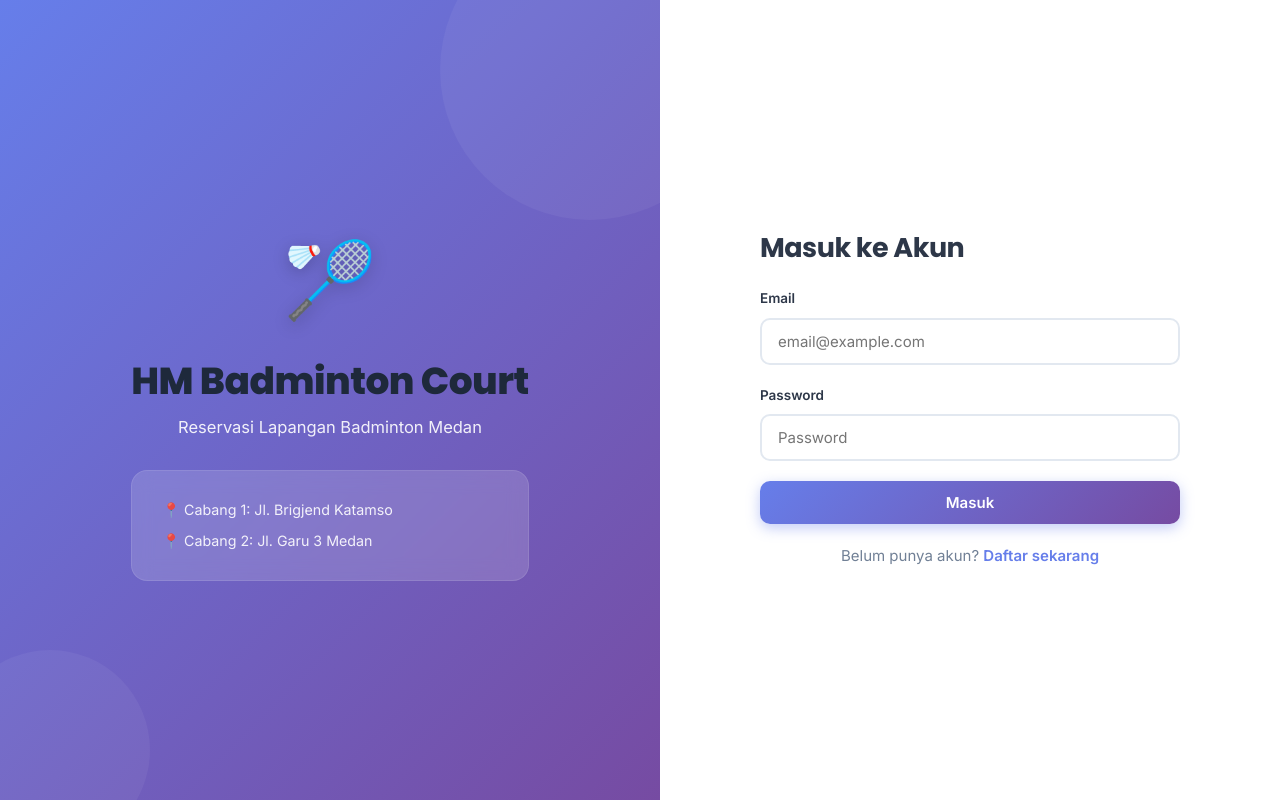
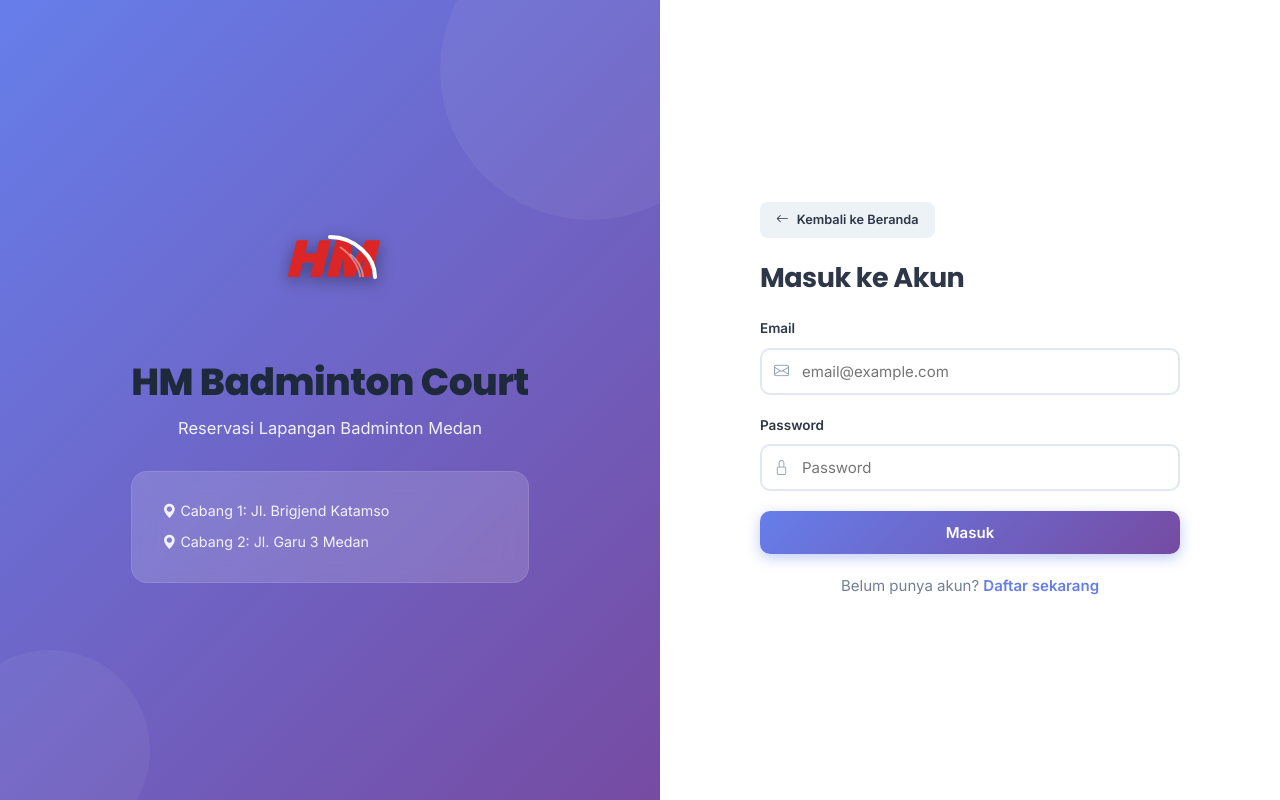
Before and after one commit to Muhammad-Nurul-Fajri/hm-badminton, a PHP site: page /hm-badminton/auth/login.php in a window 1280 px wide. Run offline with PHP 8.4, Linux system fonts and the light colour scheme.

Commit message:
feat: implement unified login page with role-based dashboard redirection

```diff
--- a/auth/login.php
+++ b/auth/login.php
@@ -58,26 +58,42 @@ require_once __DIR__ . '/../includes/header.php';
 <div class="auth-container">
     <div class="auth-left">
         <div class="auth-brand">
-            <div class="brand-icon">🏸</div>
+            <div class="brand-icon">
+                <svg width="100" height="90" viewBox="0 0 100 80" fill="none" xmlns="http://www.w3.org/2000/svg" style="filter: drop-shadow(0 4px 8px rgba(0,0,0,0.2));">
+                    <text x="5" y="55" fill="var(--primary)" font-family="'Poppins', sans-serif" font-weight="900" font-size="52" font-style="italic">HM</text>
+                    <path d="M 50 15 C 75 15, 95 35, 95 55" stroke="var(--text-inverse)" stroke-width="4" fill="none" stroke-linecap="round"/>
+                    <path d="M 60 25 C 75 35, 80 50, 80 55" stroke="rgba(255,255,255,0.4)" stroke-width="2" fill="none"/>
+                    <path d="M 70 32 C 80 40, 83 50, 83 55" stroke="rgba(255,255,255,0.4)" stroke-width="2" fill="none"/>
+                </svg>
+            </div>
             <h1>HM Badminton Court</h1>
             <p>Reservasi Lapangan Badminton Medan</p>
             <div class="cabang-info">
-                <p>📍 Cabang 1: Jl. Brigjend Katamso</p>
-                <p>📍 Cabang 2: Jl. Garu 3 Medan</p>
+                <p><i class="bi bi-geo-alt-fill"></i> Cabang 1: Jl. Brigjend Katamso</p>
+                <p><i class="bi bi-geo-alt-fill"></i> Cabang 2: Jl. Garu 3 Medan</p>
             </div>
         </div>
     </div>
     <div class="auth-right">
         <div class="auth-form-container">
+            <a href="<?php echo BASE_URL; ?>" class="btn btn-secondary btn-sm mb-4" style="margin-bottom: 24px; display: inline-flex; align-items: center; gap: 8px;">
+                <i class="bi bi-arrow-left"></i> Kembali ke Beranda
+            </a>
             <h2>Masuk ke Akun</h2>
             <form method="POST" action="">
                 <div class="form-group">
                     <label>Email</label>
-                    <input type="email" name="email" required placeholder="email@example.com">
+                    <div style="position: relative;">
+                        <input type="email" name="email" required placeholder="email@example.com" style="padding-left: 40px;">
+                        <i class="bi bi-envelope" style="position: absolute; left: 14px; top: 50%; transform: translateY(-50%); color: var(--text-muted);"></i>
+                    </div>
                 </div>
                 <div class="form-group">
                     <label>Password</label>
-                    <input type="password" name="password" required placeholder="Password">
+                    <div style="position: relative;">
+                        <input type="password" name="password" required placeholder="Password" style="padding-left: 40px;">
+                        <i class="bi bi-lock" style="position: absolute; left: 14px; top: 50%; transform: translateY(-50%); color: var(--text-muted);"></i>
+                    </div>
                 </div>
                 <button type="submit" class="btn btn-primary btn-full">Masuk</button>
             </form>
```
